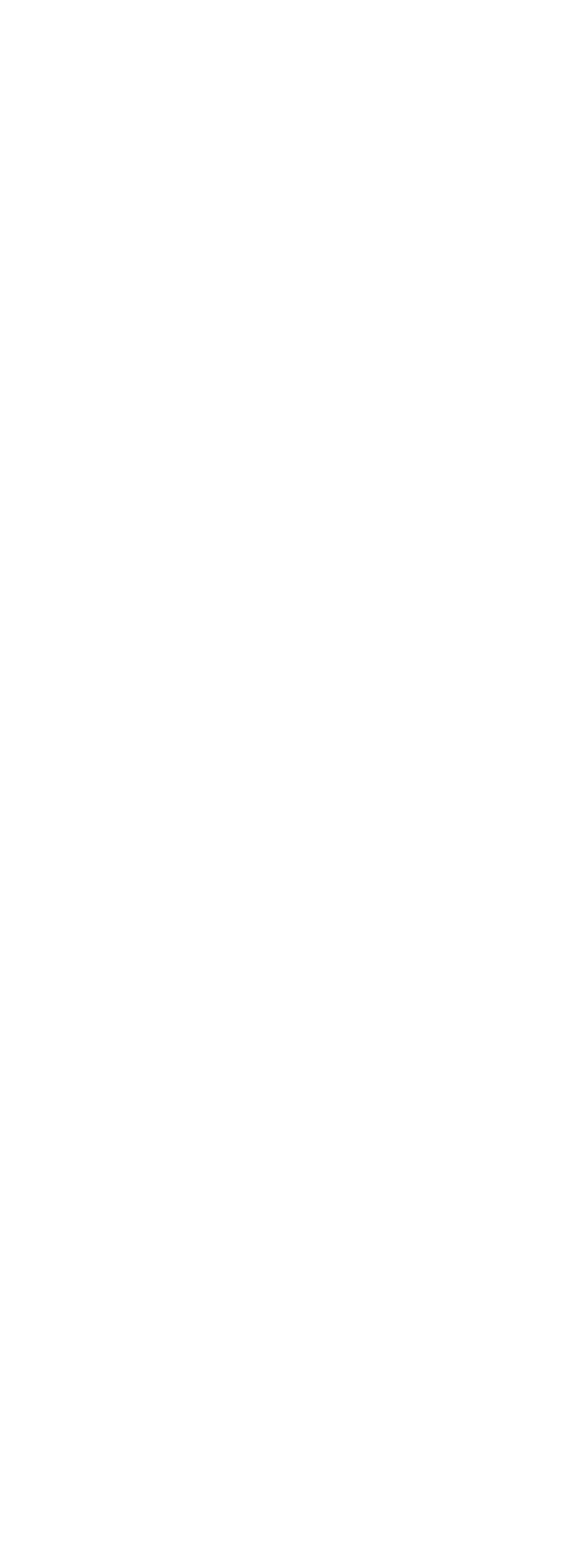
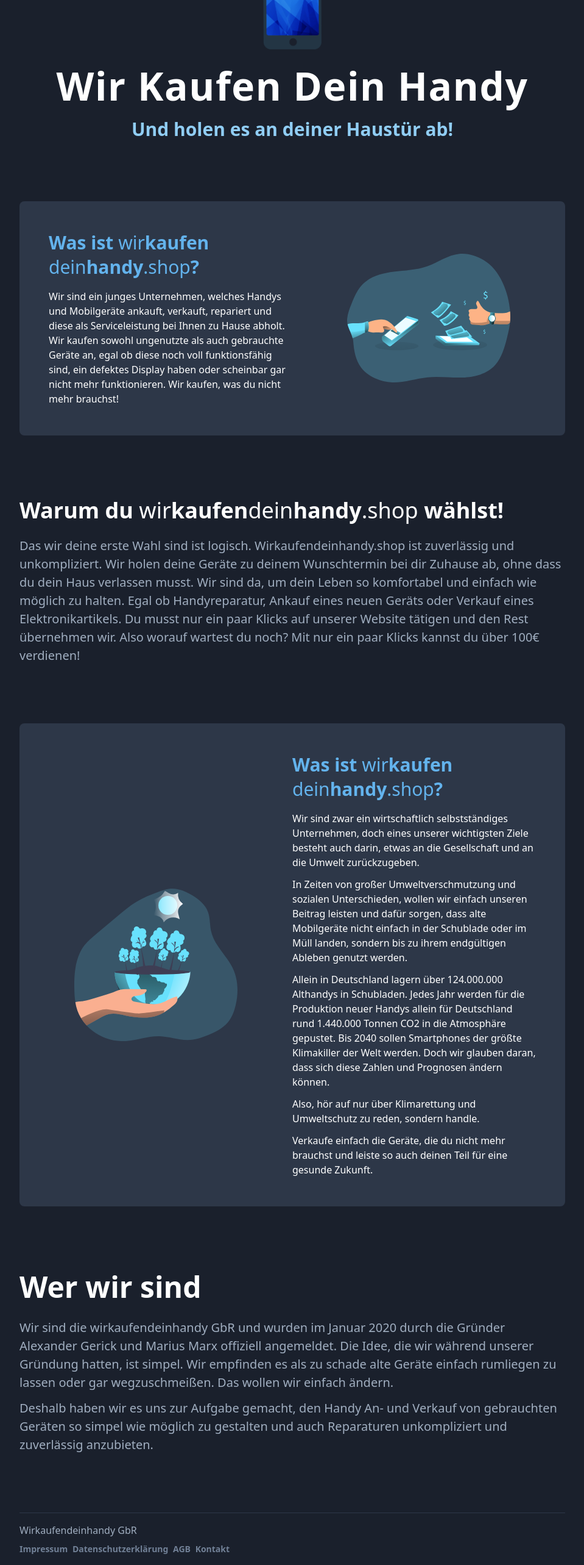
Before and after one commit to ElbartoLennyy/wkdh-nuxt-front, a Nuxt app: page /landing in a window 1280 px wide. Before the commit this address had no page. Shown: the part 215-2781 px from the top of the page at 61% size, without its empty margins (160-1119 px from the left). Before the commit the page ends 800 px from the top, so only its background shows below. Built offline with nearby package versions, Linux system fonts and the light colour scheme.

Commit message:
index Layout/adding enum

```diff
--- /dev/null
+++ b/assets/css/tailwind.css
@@ -0,0 +1,5 @@
+/* purgecss start ignore */
+@import 'tailwindcss/base';
+@import 'tailwindcss/components';
+/* purgecss end ignore */
+@import 'tailwindcss/utilities';
--- a/data/options.js
+++ b/data/options.js
@@ -33,29 +33,6 @@ export default {
         'Dein Gerät wurde stark genutzt und weißt nun vermehrt Kratzer auf.',
     },
   ],
-  technicalConditions: [
-    {
-      title: 'Kein Technischer Defekt',
-      description: 'Alles funktioniert problemlos.',
-    },
-    {
-      title: 'Akku in schlechtem Zustand',
-      description: 'Akku entlädt sich sehr schnell oder lädt nicht mehr.',
-    },
-    {
-      title: 'Defekter Anschluss',
-      description: 'Der Kopfhöreranschluss oder die Ladebuchse ist defekt.',
-    },
-    {
-      title: 'Displayschaden',
-      description:
-        'Dein Display ist gesplittert, reagiert nicht mehr auf eingaben oder bleibt schwarz.',
-    },
-    {
-      title: 'Kaputte Rückseite',
-      description: 'Das Glas auf der Rückseite ist gesplittert,',
-    },
-  ],
   accessories: [
     'Originalverpackung',
     'Ladekabel',
--- /dev/null
+++ b/data/values.js
@@ -0,0 +1,44 @@
+export const accessories = {
+  PACKAGING: 'Originalverpackung',
+  CABLE: 'Ladekabel',
+  CHARGER: 'Netzteil',
+  HEADPHONES: 'Kopfhörer',
+}
+
+export const paymentMethods = {
+  PAYPAL: 'PayPal',
+  TRANSFER: 'Überweisung',
+}
+
+export const condition = {
+  LIKE_NEW: {
+    title: 'Wie neu',
+    description:
+      'Dein Gerät wurde nicht bis kaum genutzt und weißt keinerlei Kratzer oder Verschmutzungen auf.',
+  },
+  REALLY_GOD: {
+    title: 'Sehr gut',
+    description:
+      'Dein Gerät wurde eine wenig genutzt, jedoch sind kaum Kratzer oder Mikrokratzer zu sehen.',
+  },
+}
+
+export const defects = {
+  BATTERY: {
+    title: 'Akku in schlechtem Zustand',
+    description: 'Akku entlädt sich sehr schnell oder lädt nicht mehr.',
+  },
+  PORT: {
+    title: 'Defekter Anschluss',
+    description: 'Der Kopfhöreranschluss oder die Ladebuchse ist defekt.',
+  },
+  SCREEN: {
+    title: 'Displayschaden',
+    description:
+      'Dein Display ist gesplittert, reagiert nicht mehr auf eingaben oder bleibt schwarz.',
+  },
+  BACK: {
+    title: 'Kaputte Rückseite',
+    description: 'Das Glas auf der Rückseite ist gesplittert,',
+  },
+}
--- a/nuxt.config.js
+++ b/nuxt.config.js
@@ -17,7 +17,7 @@ module.exports = {
       {
         rel: 'stylesheet',
         // TODO: Reconsider including the entirety of Bootstrap for some typography styles
-        href: 'https://stackpath.bootstrapcdn.com/bootstrap/4.3.1/css/bootstrap.min.css',
+        // href: 'https://stackpath.bootstrapcdn.com/bootstrap/4.3.1/css/bootstrap.min.css',
       },
     ],
   },
@@ -28,6 +28,7 @@ module.exports = {
   loading: { color: '#fff' },
   buildModules: [
     '@nuxtjs/eslint-module',
+    '@nuxtjs/tailwindcss',
   ],
   modules: [
     '@nuxtjs/axios',
--- a/package.json
+++ b/package.json
@@ -8,6 +8,7 @@
   "dependencies": {
     "@nuxtjs/axios": "^5.3.6",
     "@nuxtjs/proxy": "^1.3.3",
+    "@nuxtjs/tailwindcss": "^1.3.3",
     "bootstrap": "^4.4.1",
     "cross-env": "^5.2.0",
     "dotenv": "^8.2.0",
--- /dev/null
+++ b/pages/landing.vue
@@ -0,0 +1,128 @@
+<template>
+  <div class="font-sans pt-24 bg-gray-900 text-white min-h-screen">
+    <div class="fixed top-0 inset-x-0 flex">
+      <div class="mt-3 bg-gray-800 mx-auto flex rounded-full items-center p-1 shadow-md">
+        <nuxt-link to="/" class="w-10 h-10 bg-white rounded-full flex py-1">
+          <img class="h-full mx-auto" src="~assets/img/icons/logo-link.png" alt="Logo">
+        </nuxt-link>
+        <div class="ml-1 p-1 flex">
+          <nuxt-link to="/ankauf" class="block py-1 px-3 bg-gray-700 hover:bg-gray-600 hover:text-white hover:no-underline rounded-full">Ankauf</nuxt-link>
+          <nuxt-link to="/shop" class="ml-2 block py-1 px-3 bg-gray-700 hover:bg-gray-600 hover:text-white hover:no-underline rounded-full">Shop</nuxt-link>
+        </div>
+      </div>
+    </div>
+
+    <div class="sm:bg-illustration bg-contain bg-no-repeat min-h-screen px-4">
+      <div class="max-w-4xl mx-auto">
+        <section class="text-center">
+          <img
+            class="mt-5 inline w-24"
+            src="~assets/img/icons/logo.png"
+            alt="Logo"
+          >
+          <h1 class="mt-5 text-5xl md:text-6xl font-semibold leading-tight md:tracking-wide">
+            Wir Kaufen Dein Handy
+          </h1>
+          <nuxt-link to="/ankauf" class="block mt-2 text-2xl md:text-3xl text-blue-300 hover:text-blue-200 font-semibold">
+            <h2>Und holen es an deiner Haustür ab!</h2>
+          </nuxt-link>
+        </section>
+
+        <section class="sm:flex mt-24 bg-gray-800 rounded-lg">
+          <div class="sm:hidden pt-12">
+            <img class="w-3/5 mx-auto" src="~assets/img/svg/exchange.svg">
+          </div>
+          <div class="sm:w-1/2 p-8 sm:p-12 sm:pr-0">
+            <h3 class="font-bold text-3xl text-blue-400 leading-10">
+              Was ist <span class="font-normal">wir</span><wbr>kaufen<br class="hidden sm:inline"><wbr><span class="font-normal">dein</span><wbr>handy<wbr><span class="font-normal">.shop</span>?
+            </h3>
+            <p class="mt-4">
+              Wir sind ein junges Unternehmen, welches Handys und Mobilgeräte ankauft, verkauft, repariert und diese als Serviceleistung bei Ihnen zu Hause abholt.
+              Wir kaufen sowohl ungenutzte als auch gebrauchte Geräte an, egal ob diese noch voll funktionsfähig sind, ein defektes Display haben oder scheinbar gar nicht mehr funktionieren.
+              Wir kaufen, was du nicht mehr brauchst!
+            </p>
+          </div>
+          <div class="w-1/2 hidden sm:flex">
+            <img class="w-3/5 m-auto" src="~assets/img/svg/exchange.svg">
+          </div>
+        </section>
+
+        <section>
+          <h2 class="mt-12 sm:mt-24 text-4xl font-bold">
+            Warum du <span class="font-normal">wir</span><wbr>kaufen<wbr><span class="font-normal">dein</span><wbr>handy<wbr><span class="font-normal"><wbr>.shop</span> wählst!
+          </h2>
+          <p class="mt-4 text-xl text-gray-500">
+            Das wir deine erste Wahl sind ist logisch.
+            Wirkaufendeinhandy.shop ist zuverlässig und unkompliziert.
+            Wir holen deine Geräte zu deinem Wunschtermin bei dir Zuhause ab, ohne dass du dein Haus verlassen musst.
+            Wir sind da, um dein Leben so komfortabel und einfach wie möglich zu halten.
+            Egal ob Handyreparatur, Ankauf eines neuen Geräts oder Verkauf eines Elektronikartikels.
+            Du musst nur ein paar Klicks auf unserer Website tätigen und den Rest übernehmen wir.
+            Also worauf wartest du noch? Mit nur ein paar Klicks kannst du über 100€ verdienen!
+          </p>
+        </section>
+
+        <section class="sm:flex mt-12 sm:mt-24 bg-gray-800 rounded-lg">
+          <div class="pt-12 sm:pt-0 sm:w-1/2 flex">
+            <img class="w-3/5 m-auto" src="~assets/img/svg/earth.svg">
+          </div>
+          <div class="sm:w-1/2 p-8 sm:p-12 sm:pl-0">
+            <h3 class="font-bold text-3xl text-blue-400 leading-10">
+              Was ist <span class="font-normal">wir</span><wbr>kaufen<br><span class="font-normal">dein</span><wbr>handy<wbr><span class="font-normal">.shop</span>?
+            </h3>
+            <p class="mt-4">Wir sind zwar ein wirtschaftlich selbstständiges Unternehmen, doch eines unserer wichtigsten Ziele besteht auch darin, etwas an die Gesellschaft und an die Umwelt zurückzugeben.</p>
+            <p class="mt-3">In Zeiten von großer Umweltverschmutzung und sozialen Unterschieden, wollen wir einfach unseren Beitrag leisten und dafür sorgen, dass alte Mobilgeräte nicht einfach in der Schublade oder im Müll landen, sondern bis zu ihrem endgültigen Ableben genutzt werden.</p>
+            <p class="mt-3">Allein in Deutschland lagern über 124.000.000 Althandys in Schubladen. Jedes Jahr werden für die Produktion neuer Handys allein für Deutschland rund 1.440.000 Tonnen CO2 in die Atmosphäre gepustet. Bis 2040 sollen Smartphones der größte Klimakiller der Welt werden. Doch wir glauben daran, dass sich diese Zahlen und Prognosen ändern können.</p>
+            <p class="mt-3">Also, hör auf nur über Klimarettung und Umweltschutz zu reden, sondern handle.</p>
+            <p class="mt-3">Verkaufe einfach die Geräte, die du nicht mehr brauchst und leiste so auch deinen Teil für eine gesunde Zukunft.</p>
+          </div>
+        </section>
+
+        <section>
+          <h2 class="mt-12 sm:mt-24 text-5xl font-bold">
+            Wer wir sind
+          </h2>
+          <div class="text-xl text-gray-500">
+            <p class="mt-4">Wir sind die wirkaufendeinhandy GbR und wurden im Januar 2020 durch die Gründer Alexander Gerick und Marius Marx offiziell angemeldet. Die Idee, die wir während unserer Gründung hatten, ist simpel. Wir empfinden es als zu schade alte Geräte einfach rumliegen zu lassen oder gar wegzuschmeißen. Das wollen wir einfach ändern.</p>
+            <p class="mt-3">Deshalb haben wir es uns zur Aufgabe gemacht, den Handy An- und Verkauf von gebrauchten Geräten so simpel wie möglich zu gestalten und auch Reparaturen unkompliziert und zuverlässig anzubieten.</p>
+          </div>
+        </section>
+
+        <footer class="mt-12 sm:mt-24 py-4 border-t border-gray-800 text-gray-500">
+          Wirkaufendeinhandy GbR
+          <div class="mt-2 text-gray-600 text-sm font-bold">
+            <nuxt-link
+              v-for="[linkLabel, linkUrl] in links"
+              :key="linkUrl"
+              :to="linkUrl"
+              class="mr-1"
+            >
+              {{ linkLabel }}
+            </nuxt-link>
+          </div>
+        </footer>
+      </div>
+    </div>
+  </div>
+</template>
+
+<script>
+export default {
+  data: () => ({
+    links: [
+      ['Impressum', '/imprint'],
+      ['Datenschutzerklärung', '/privacy'],
+      ['AGB', '/agb'],
+      ['Kontakt', '/contactUs'],
+    ],
+  }),
+}
+</script>
+
+<style>
+@responsive {
+  .bg-illustration {
+    background-image: url('~assets/img/background.svg');
+  }
+}
+</style>
--- /dev/null
+++ b/tailwind.config.js
@@ -0,0 +1,7 @@
+module.exports = {
+  theme: {
+    extend: {},
+  },
+  variants: {},
+  plugins: [],
+}
```
Also changed, not shown: pages/handy.vue (+14 -13 lines), 1 other file (tests, documents, lock files or other folders).
